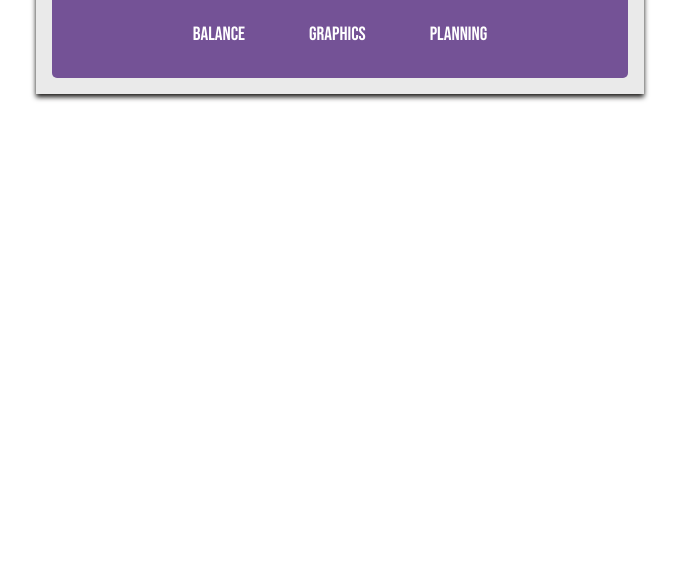
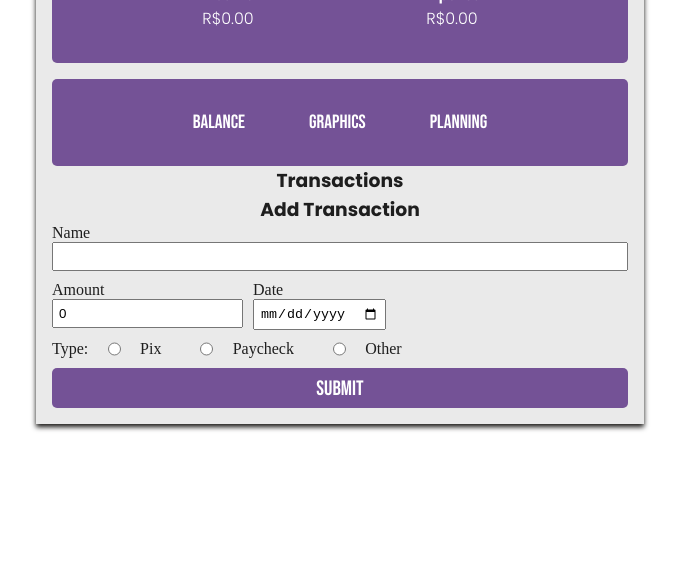
Before and after one commit to ThiagoPScc/p-gina-de-monitoramento-de-gastos, a plain HTML site: page index.html in a window 1280 px wide. Shown: the part 227-800 px from the top of the page, without its empty margins (300-979 px from the left). Drawn offline with Linux system fonts and the light colour scheme.

Commit message:
Adiciona formulário e script

```diff
--- a/CSS.css
+++ b/CSS.css
@@ -13,7 +13,7 @@
 
 
 
-
+}
 *{
 	margin: 0;
 	padding: 0;
@@ -45,7 +45,11 @@ h1{
 h5{
 	color: var(--main-color);
 	font-family: "Poppins", sans-serif;
-	font-weight:400;
+}
+h3{
+	color: var(--title-color);
+	font-family: "Poppins", sans-serif;
+	text-align: center;
 }
 
 span{
@@ -61,11 +65,23 @@ header{
 	border-radius: 5px;
 	display:flex;
 	justify-content:center;
+	flex-wrap: wrap;
 }
 header div{
-
 padding:0 1em;
 }
+
+header div:first-child{
+	flex-basis: 100%;
+	font-size:2rem;
+	font-weight: 500;
+}
+header div:nth-child(n + 2){
+	flex-basis: 50%;
+	font-weight: 400;
+}
+
+
 .menu{
 	margin-top:1rem;
 	border-radius: 5px;
@@ -90,3 +106,46 @@ padding:0 1em;
 	text-decoration:underline;
 	color: var(--text-color);
 }
+form{
+	display: flex;
+	flex-wrap: wrap;
+	gap: 10px;
+}
+
+form input{
+	padding: 5px;
+
+}
+form div:first-child{
+	flex-basis: 100%;
+}
+form div:nth-child(n + 2){
+	flex-basis: calc(20%);
+}
+
+.formNome{
+	width: 100%;
+}
+
+.multiplaEscolha{
+	width: 100%;
+	display: flex;
+	gap:10%;
+	text-align: center;
+
+}
+
+.button{
+	width: 100%;
+	height: 40px;
+	background-color: var(--mainBG-color);
+	color: var(--main-color);
+	font-family:"Bebas Neue", sans-serif;
+	text-align: center;
+	border-radius: 5px;
+	font-size: 1.3rem;
+	border: none;
+}
+.button:hover{
+	color: var(--shad-color);
+}
--- a/index.html
+++ b/index.html
@@ -1,5 +1,5 @@
-<! DOCTYPE html>
-<html lang="pt-br>
+<!DOCTYPE html>
+<html lang="pt-br">
 <head>
 	<meta charset="UTF-8">
 	<meta http-equiv="X-UA-Compatible" content="IE-edge">
@@ -32,5 +32,45 @@
 				<a class="botaoMenu" href="index.html">Planning</a>
 			</div>
 		</section>
+
+		<section>
+			<h3>Transactions</h3>
+			<ul id="transactionList"></ul>
+			<div id="status"></div>
+		</section>
+
+		<section>
+			<h3>Add Transaction</h3>
+			<div class="addTransaction">
+				<form id="transactionForm">
+					<div>
+						<label for="name">Name</label>
+						<input class="formNome" type="text" name="name" required/>
+					</div>
+					<div>
+						<label for="amount">Amount</label>
+						<input type="" name="amount" id="amount" value="0" required/>
+					</div>
+					<div>
+						<label for="date">Date</label>
+						<input type="date" name="date" required/>
+					</div>
+					<div>
+					</div>
+					<div class="multiplaEscolha">
+						<label for="Tipo">Type:</label>
+							<input type="radio" id="age1" name="Tipo" value="Pix">
+							<label for="age1">Pix</label><br>
+							<input type="radio" id="age2" name="Tipo" value="Paycheck">
+							<label for="age2">Paycheck</label><br>
+							<input type="radio" id="age3" name="Tipo" value="Outro">
+							<label for="age3">Other</label><br>
+					</div>
+					<input class="button"type="submit">
+				</form>
+			</div>
+		</section>
+	  </main>
+	  <script src="script.js"></script>
 </body>
 </html>
--- /dev/null
+++ b/script.js
@@ -0,0 +1,7 @@
+const transaction = []
+const list = document.getElementById(transactionList);
+
+function renderList(){
+    list.innerHTML = "<li>item</li>";
+}
+renderList();
```
Lines whose indentation alone changed are shown as unchanged.
